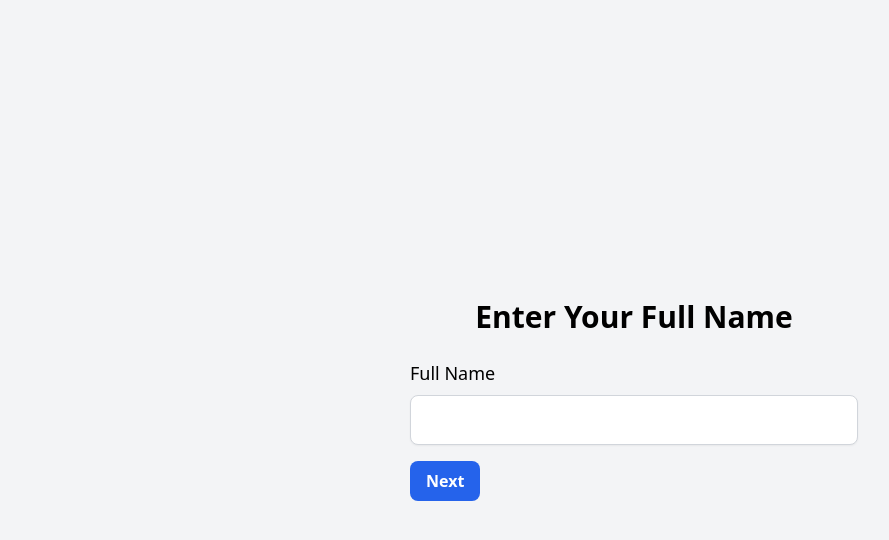
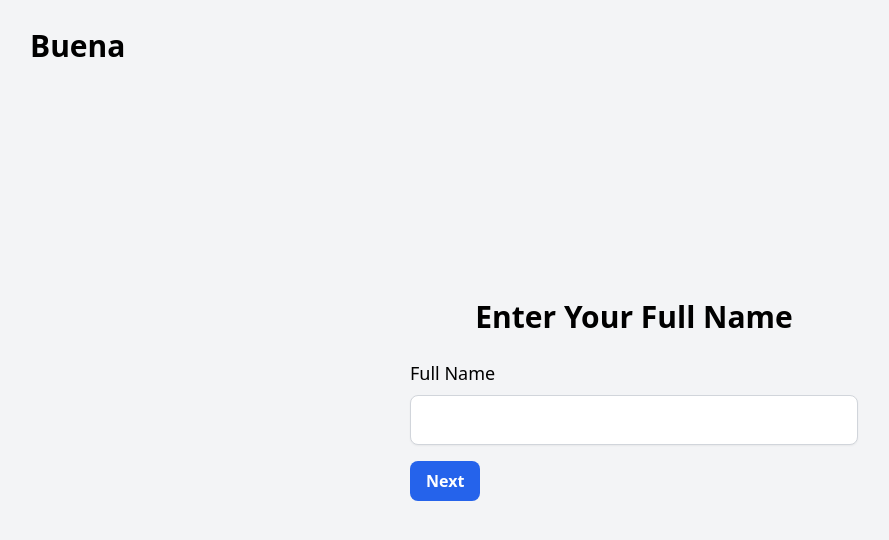
Before and after one commit to erinbedri/buena-tenant-form, a React (Create React App) app: page /name-info in a window 1280 px wide. Shown: the top 540 px of the page, without its empty margins (6-895 px from the left). Built offline with nearby package versions, Linux system fonts and the light colour scheme.

Commit message:
Create Header component

```diff
--- a/src/App.tsx
+++ b/src/App.tsx
@@ -1,10 +1,13 @@
 import { BrowserRouter as Router, Routes, Route } from "react-router-dom";
 
+import { Header } from "./components";
 import { HomePage, TenantNamePage } from "./pages";
 
 function App() {
     return (
         <Router>
+            <Header />
+
             <Routes>
                 <Route path="/" element={<HomePage />} />
                 <Route path="/name-info" element={<TenantNamePage />} />
--- /dev/null
+++ b/src/components/Header.tsx
@@ -0,0 +1,16 @@
+import React from "react";
+import { Link } from "react-router-dom";
+
+const Header: React.FC = () => {
+    return (
+        <header className="fixed top-0 left-0 w-full bg-transparent p-5">
+            <div className="container mx-auto px-4 py-2 flex justify-between items-center">
+                <Link to="/" className="text-3xl font-semibold">
+                    Buena
+                </Link>
+            </div>
+        </header>
+    );
+};
+
+export default Header;
--- a/src/components/index.tsx
+++ b/src/components/index.tsx
@@ -1,3 +1,4 @@
+import Header from "./Header";
 import Button from "./Button";
 
-export { Button };
+export { Header, Button };
```
